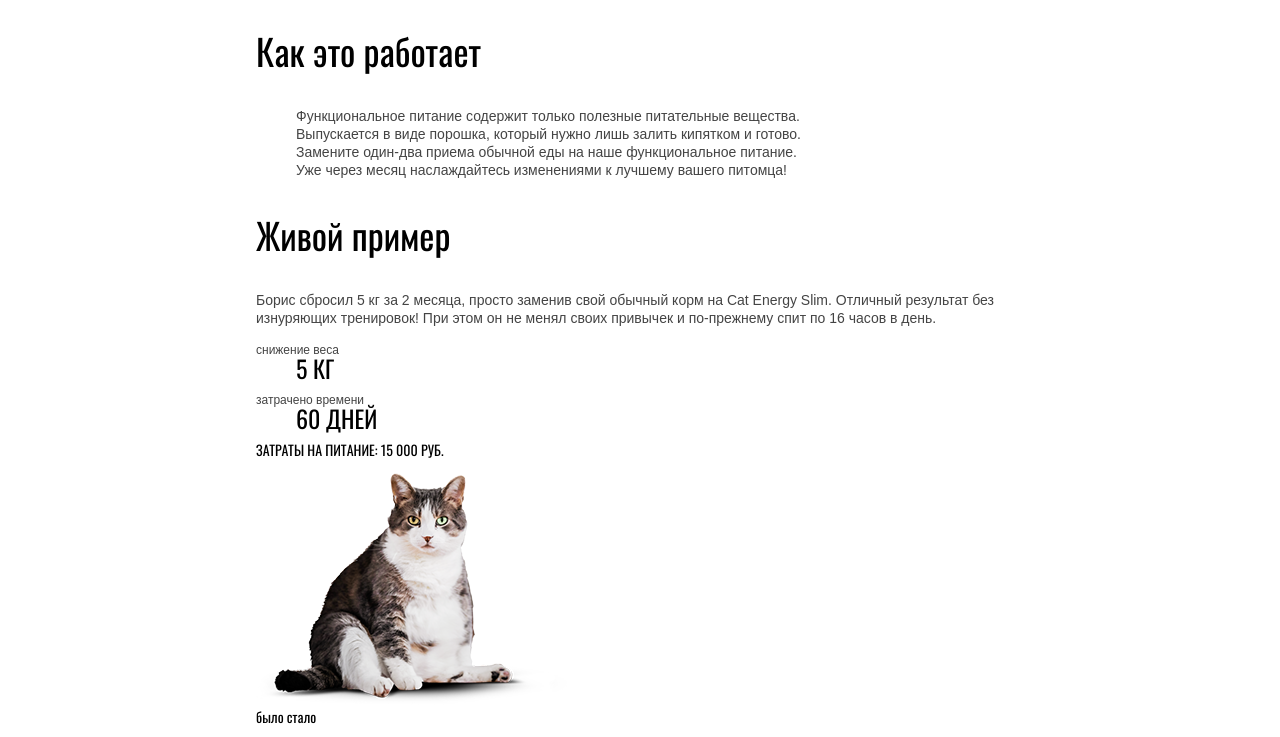
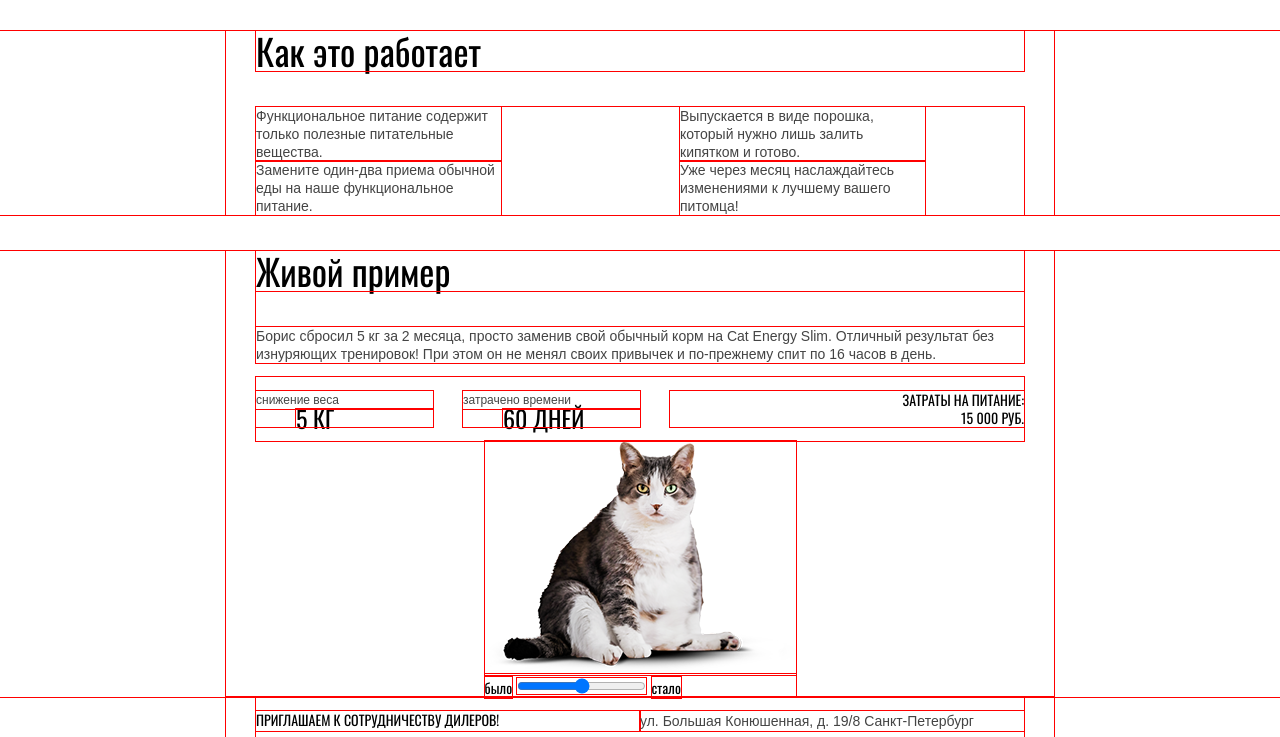
Before and after one commit to marimanger/1046271-cat-energy-22, a website: page source/index.html in a window 1280 px wide. Shown: the part 984-1721 px from the top of the page. Drawn offline with nearby package versions, Linux system fonts and the light colour scheme; files that its build step writes are made by us from their sources.

Commit message:
сетка главной страницы

```diff
--- a/source/index.html
+++ b/source/index.html
@@ -62,16 +62,16 @@
       <div class="steps__wrapper">
         <h3 class="steps__header">Как это работает</h3>
         <ul class="steps__list">
-          <li class="steps__item-description--nutrition">Функциональное питание содержит только полезные питательные
+          <li class="steps__item-description steps__item-description--nutrition">Функциональное питание содержит только полезные питательные
             вещества.
           </li>
-          <li class="steps__item-description--easy">Выпускается в виде порошка, который нужно лишь залить кипятком и
+          <li class="steps__item-description steps__item-description--easy">Выпускается в виде порошка, который нужно лишь залить кипятком и
             готово.
           </li>
-          <li class="steps__item-description--fast"> Замените один-два приема обычной еды на наше функциональное
+          <li class="steps__item-description steps__item-description--fast"> Замените один-два приема обычной еды на наше функциональное
             питание.
           </li>
-          <li class="steps__item-description--quick"> Уже через месяц наслаждайтесь изменениями к лучшему вашего
+          <li class="steps__item-description steps__item-description--quick"> Уже через месяц наслаждайтесь изменениями к лучшему вашего
             питомца!
           </li>
         </ul>
@@ -105,7 +105,7 @@
             alt="Кот Борис после программы похудения">
           <div class="example__visual-slider">
             <span class="example__visual-slider-text">было</span>
-            <input class="example__visual-slider-toggle visually-hidden" type="range" min="0" max="100" step="1"
+            <input class="example__visual-slider-toggle" type="range" min="0" max="100" step="1"
               value="50">
             <span class="example__visual-slider-text">стало</span>
           </div>
--- a/source/sass/blocks/contacts.scss
+++ b/source/sass/blocks/contacts.scss
@@ -1,9 +1,12 @@
-.contacts__wrapper {
+.contacts {
+  font-style: normal;
+
   @include wrapper;
 }
 
-.contacts {
-  font-style: normal;
+.contacts__wrapper {
+  display: grid;
+  grid-template-columns: repeat(2, 1fr);
 }
 
 .contacts__collaboration-slogan {
--- a/source/sass/blocks/example.scss
+++ b/source/sass/blocks/example.scss
@@ -1,5 +1,19 @@
+.example {
+  background-color: $grey-bg-2;
+
+  @media (min-width: $tablet) {
+    background: none;
+  }
+}
+
 .example__wrapper {
   @include wrapper;
+
+  @media (min-width: $desktop) {
+    display: grid;
+    grid-template-columns: repeat(2, 1fr);
+    column-gap: 80px;
+  }
 }
 
 .example__description-title {
@@ -11,6 +25,22 @@
 .example__description-story {
   font-family: $font-arial;
   color: $special-dark-grey;
+}
+
+.example__numbers {
+  display: grid;
+  grid-template-columns: repeat(2, 1fr);
+  column-gap: 30px;
+
+  @media (min-width: $tablet) {
+    grid-template-columns: repeat(2, 1fr) 2fr;
+  }
+
+  @media (min-width: $desktop) {
+    grid-column: 1 /2;
+    grid-template-columns: repeat(2, 1fr);
+    // grid-template-rows: repeat(2, 1fr);
+  }
 }
 
 .example__numbers-name {
@@ -26,4 +56,25 @@
 
 .example__numbers-expenses {
   text-transform: uppercase;
+  text-align: center;
+  grid-column: 1 / -1;
+
+  @media (min-width: $tablet) {
+    grid-column: 3 / -1;
+    justify-self: end;
+    padding-left: 225px;
+    text-align: right;
+  }
+
+  @media (min-width: $desktop) {
+    padding-left: 0;
+    text-align: right;
+    grid-column: 1 / span 1;
+  }
 }
+
+.example__visual {
+  width: 311px;
+  margin-left: auto;
+  margin-right: auto;
+}
--- a/source/sass/blocks/footer.scss
+++ b/source/sass/blocks/footer.scss
@@ -3,12 +3,22 @@
 }
 
 .footer__wrapper {
+  display: grid;
+
   @include wrapper;
+
+  @media (min-width: $tablet) {
+    display: flex;
+    justify-content: space-between;
+  }
 }
 
 .footer__social-list {
   list-style: none;
   border-top: $grey-bg-1 solid 1pt;
+  display: grid;
+  grid-template-columns: repeat(3, 1fr);
+  padding: 0;
 }
 
 .footer__copyright {
@@ -24,3 +34,8 @@
     opacity: 0.3;
   }
 }
+
+.footer__logo {
+  text-align: center;
+  padding-top: 25px;
+}
--- a/source/sass/blocks/header.scss
+++ b/source/sass/blocks/header.scss
@@ -4,13 +4,13 @@
 
   @media (min-width: $tablet) {
     display: grid;
-    grid-column-template: 1fr 1fr;
+    grid-column-template: repeat(2, 1fr);
     border-bottom: none;
   }
 
   @media (min-width: $desktop) {
     display: grid;
-    grid-column-template: 1fr 1fr;
+    grid-column-template: repeat(2, 1fr);
   }
 }
 
@@ -24,7 +24,7 @@
   display: grid;
   justify-content: space-around;
   align-content: space-evenly;
-  grid-template-columns: 1fr 1fr 1fr;
+  grid-template-columns: repeat(3, 1fr);
 
   @media (min-width: $tablet) {
     grid-column: 1 / 2;
--- a/source/sass/blocks/intro.scss
+++ b/source/sass/blocks/intro.scss
@@ -28,6 +28,7 @@
     text-align: left;
     font-size: 60px;
     line-height: 1em;
+    padding-right: 360px;
   }
 }
 
--- a/source/sass/blocks/page.scss
+++ b/source/sass/blocks/page.scss
@@ -1,6 +1,6 @@
-// * {
-//   outline: solid 1px yellow;
-// }
+* {
+  outline: solid 1px red;
+}
 
 .page {
   height: 100%;
--- a/source/sass/blocks/services.scss
+++ b/source/sass/blocks/services.scss
@@ -1,5 +1,14 @@
+.services {
+  @include wrapper;
+}
+
 .services__wrapper {
-  @include wrapper;
+  @media (min-width: $desktop) {
+    display: grid;
+    grid-template-columns: repeat(2, 1fr);
+    grid-gap: 80px;
+    grid-auto-flow: row;
+  }
 }
 
 .services__wrapper-slim {
--- a/source/sass/blocks/steps.scss
+++ b/source/sass/blocks/steps.scss
@@ -12,4 +12,24 @@
   font-family: $font-arial;
   color: $special-dark-grey;
   list-style: none;
+  margin: 0;
+  padding: 0;
+
+  @media (min-width: $tablet) {
+    display: grid;
+    grid-template-columns: repeat(2, 1fr);
+    grid-template-rows: repeat(2, 1fr);
+    column-gap: 80px;
+  }
+
+  @media (min-width: $desktop) {
+    display: grid;
+    grid-template-columns: repeat(4, 245px);
+    column-gap: 80px;
+    justify-content: space-between;
+  }
 }
+
+.steps__item-description {
+  width: 245px;
+}
```
